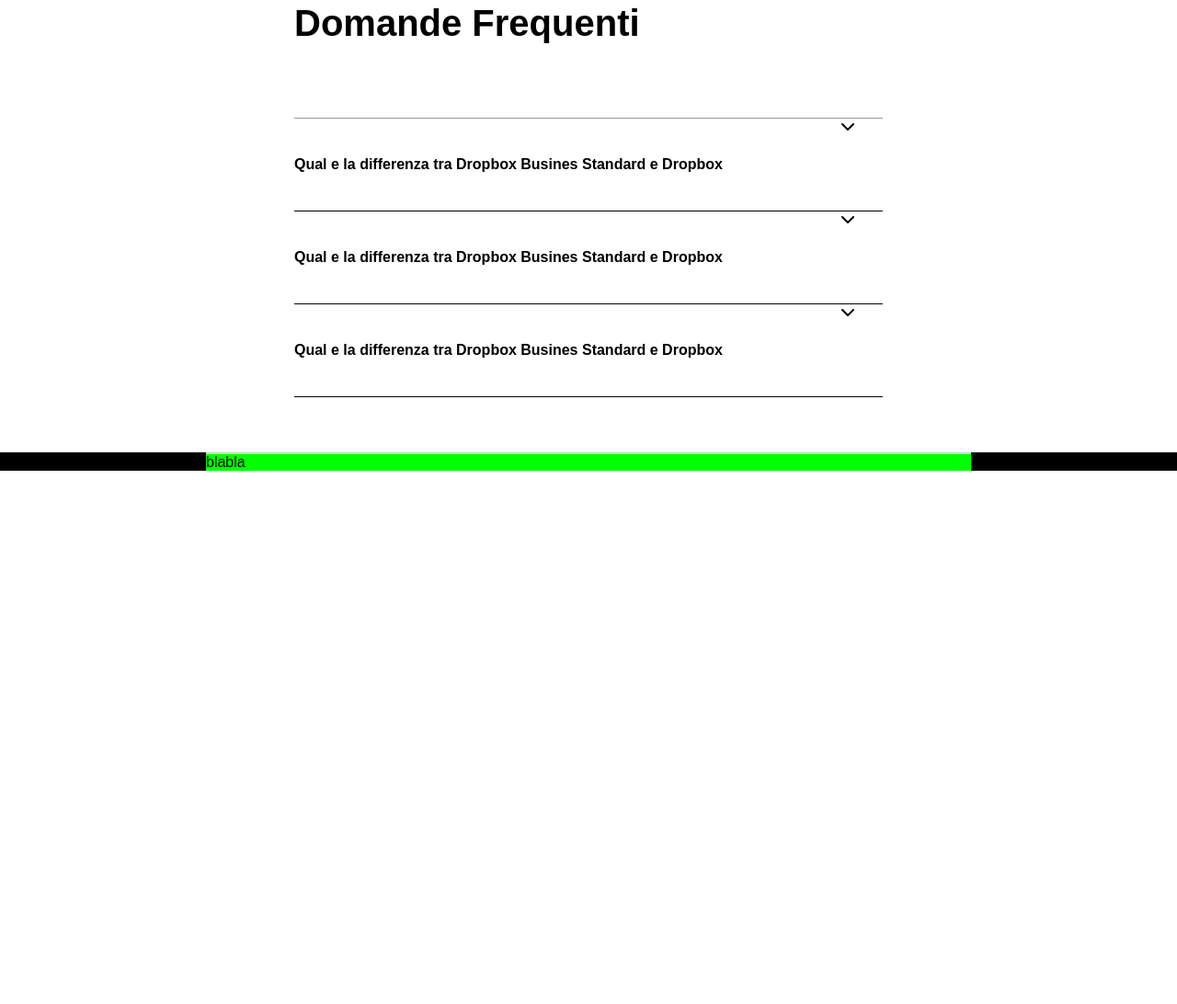
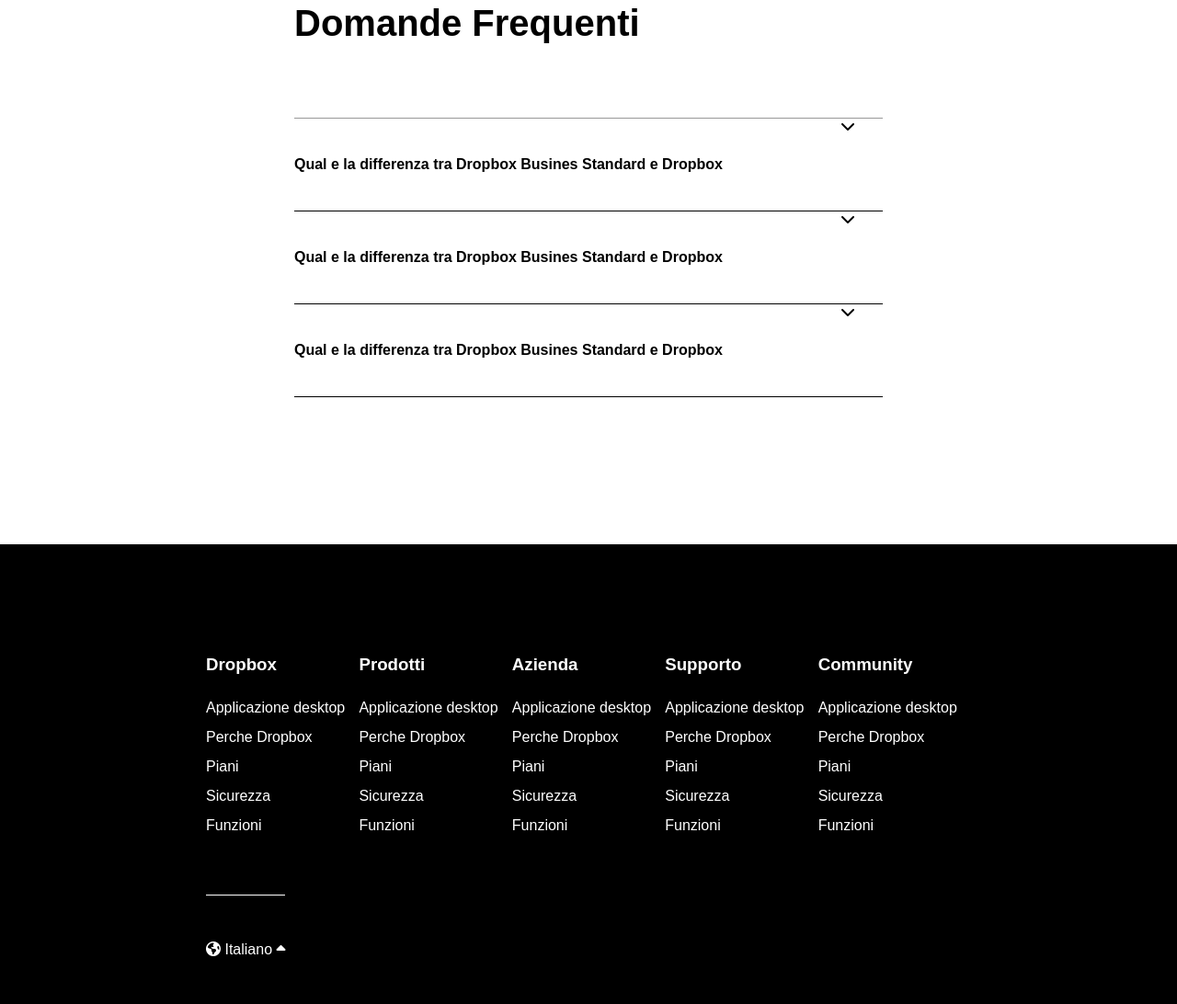
Before and after one commit to Leograzioli/htmlcss-dropbox, a plain HTML site: page index.html in a window 1280 px wide. Shown: the part 6440-7532 px from the top of the page at 92% size. Before the commit the page ends 6952 px from the top, so only its background shows below. Drawn offline with Linux system fonts and the light colour scheme.

Commit message:
Finito footer

```diff
--- a/css/style.css
+++ b/css/style.css
@@ -386,8 +386,33 @@
 /* FOOTER  */
 footer {
     background-color: black;
+    color: white;
+    margin-top: 160px;
+    padding-top: 60px;
+}
+footer h3 {
+    padding-bottom: 20px;
+}
+
+footer li a {
+    color: inherit;
+    text-decoration: none;
+}
+
+footer ul li {
+    line-height: 2rem;
+}
+
+footer .col {
+    border: none;
 }
 
 .footer-bottom {
-    background-color: lime;
+    margin-top: 60px;
+    padding: 50px 0;
 }
+
+.footer-bottom span {
+    border-top: 1px solid white;
+    padding-top: 50px;
+}
--- a/index.html
+++ b/index.html
@@ -356,15 +356,64 @@
     <footer>
         <div class="main-container">
             <div class="row flexbox">
-                <nav class="col"></nav>
-                <nav class="col"></nav>
-                <nav class="col"></nav>
-                <nav class="col"></nav>
-                <nav class="col"></nav>
+                <nav class="col">
+                    <h3>Dropbox</h3>
+                    <ul>
+                        <li><a href="">Applicazione desktop</a></li>
+                        <li><a href="">Perche Dropbox</a></li>
+                        <li><a href="">Piani</a></li>
+                        <li><a href="">Sicurezza</a></li>
+                        <li><a href="">Funzioni</a></li>
+                    </ul>
+                </nav>
+
+                <nav class="col">
+                    <h3>Prodotti</h3>
+                    <ul>
+                        <li><a href="">Applicazione desktop</a></li>
+                        <li><a href="">Perche Dropbox</a></li>
+                        <li><a href="">Piani</a></li>
+                        <li><a href="">Sicurezza</a></li>
+                        <li><a href="">Funzioni</a></li>
+                    </ul>
+                </nav>
+
+                <nav class="col">
+                    <h3>Azienda</h3>
+                    <ul>
+                        <li><a href="">Applicazione desktop</a></li>
+                        <li><a href="">Perche Dropbox</a></li>
+                        <li><a href="">Piani</a></li>
+                        <li><a href="">Sicurezza</a></li>
+                        <li><a href="">Funzioni</a></li>
+                    </ul>
+                </nav>
+
+                <nav class="col">
+                    <h3>Supporto</h3>
+                    <ul>
+                        <li><a href="">Applicazione desktop</a></li>
+                        <li><a href="">Perche Dropbox</a></li>
+                        <li><a href="">Piani</a></li>
+                        <li><a href="">Sicurezza</a></li>
+                        <li><a href="">Funzioni</a></li>
+                    </ul>
+                </nav>
+
+                <nav class="col">
+                    <h3>Community</h3>
+                    <ul>
+                        <li><a href="">Applicazione desktop</a></li>
+                        <li><a href="">Perche Dropbox</a></li>
+                        <li><a href="">Piani</a></li>
+                        <li><a href="">Sicurezza</a></li>
+                        <li><a href="">Funzioni</a></li>
+                    </ul>
+                </nav>
             </div>
 
             <div class="footer-bottom">
-                <span>blabla</span>
+                <span><i class="fa-solid fa-earth-americas"></i>  Italiano <i class="fa-solid fa-caret-up"></i></span>
             </div>
 
         </div>
```
